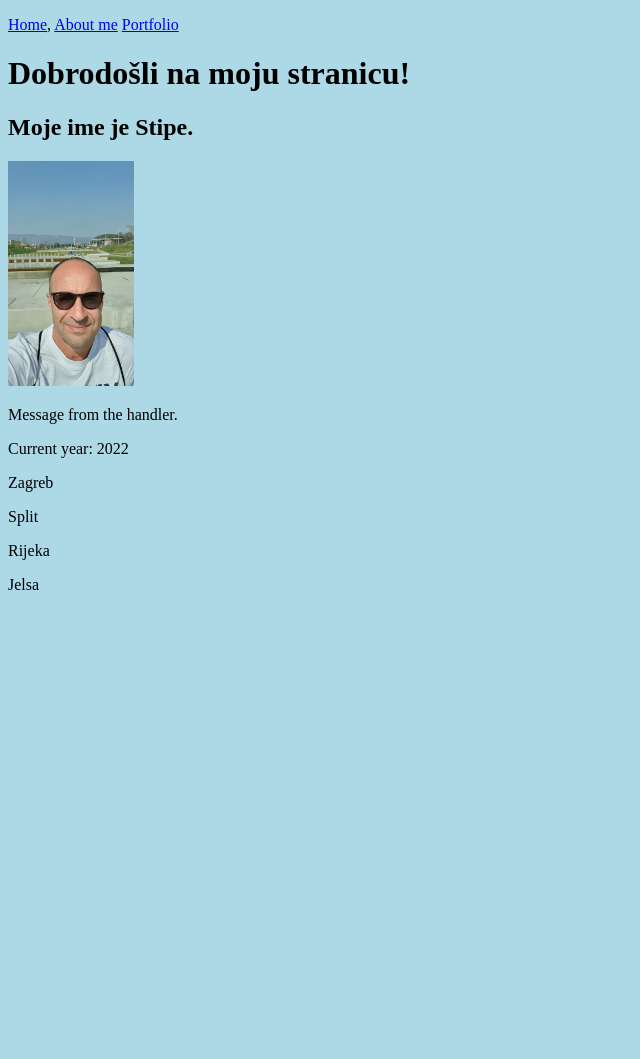
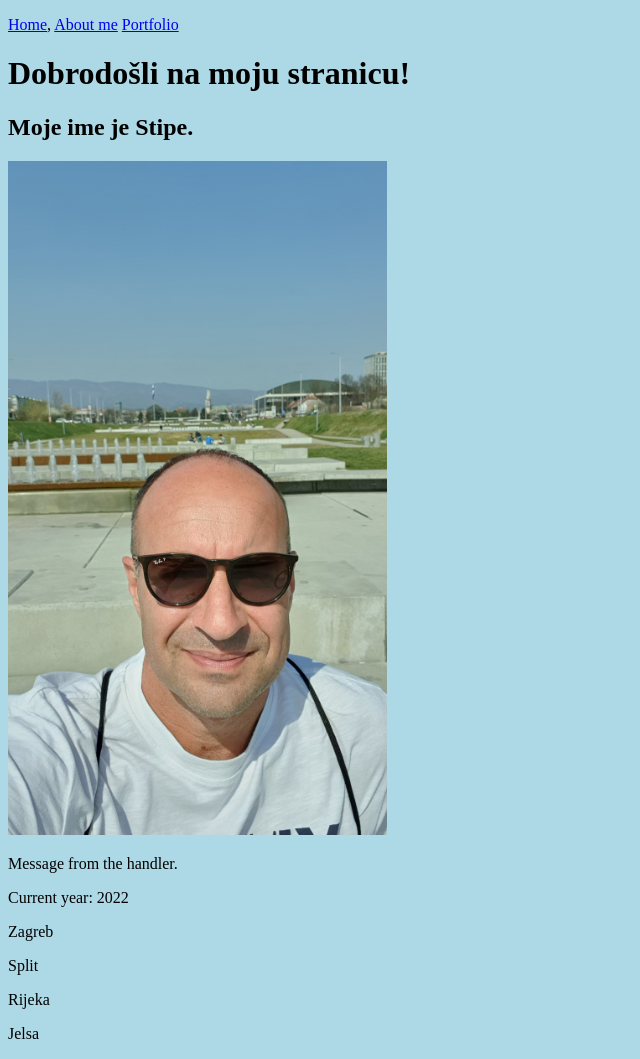
Before and after one commit to S-tipe/flask, a Flask app: page / in a window 1280 px wide. Shown: the whole page, without its empty margins (0-640 px from the left). Before the commit the page ends 590 px from the top, so only its background shows below. Run offline with Flask 2, Linux system fonts and the light colour scheme.

```diff
--- a/static/css/style.css
+++ b/static/css/style.css
@@ -3,6 +3,6 @@ body {
 }
 
 img {
-    width: 10%;
+    width: 30%;
     height: auto;
 }
```
